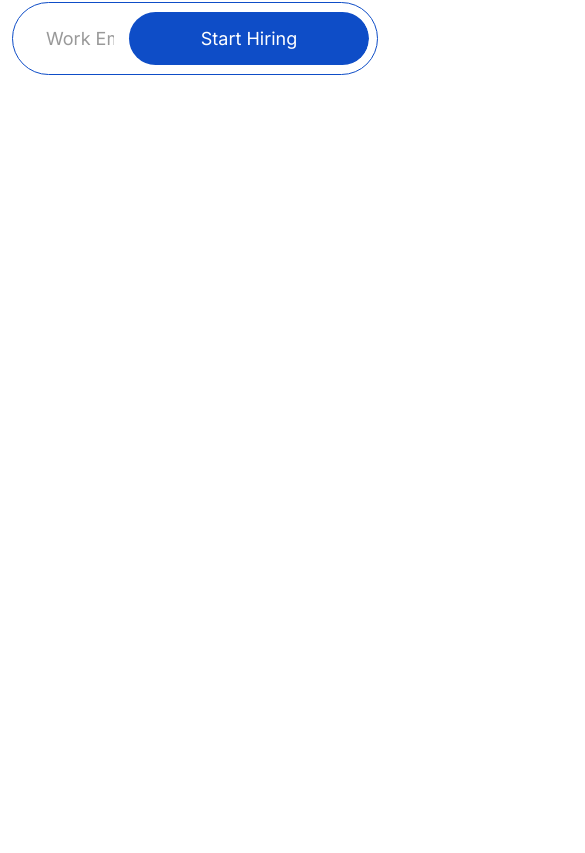
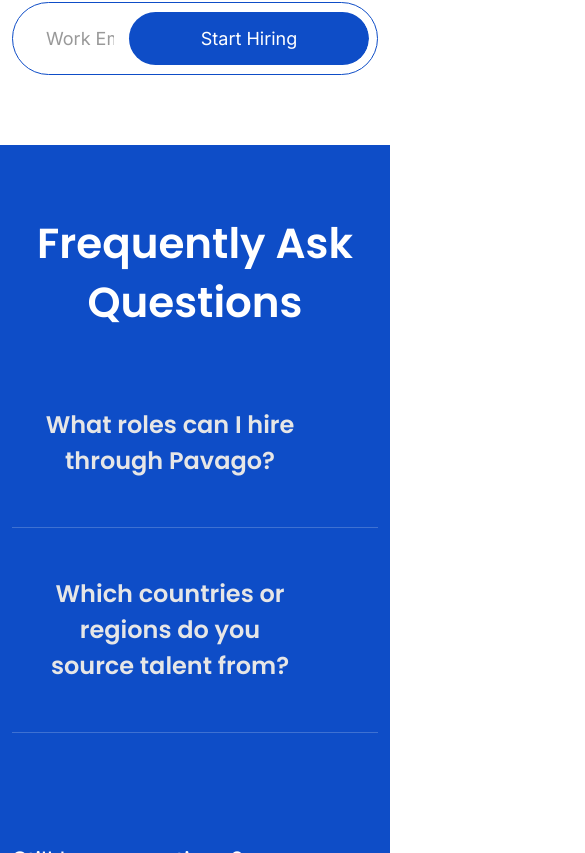
Before and after one commit to AreeshRazaKhan/pavago, a Next.js app: page / in a window 390 px wide. Shown: the part 11147-12000 px from the top of the page, 585 px wide, since content can reach past the window. Before the commit the page ends 11292 px from the top, so only its background shows below. Built offline with nearby package versions, Linux system fonts and the light colour scheme.

Commit message:
feat: add FAQ component and Footer; integrate FAQ into Home page

```diff
--- a/src/app/(pages)/page.jsx
+++ b/src/app/(pages)/page.jsx
@@ -1,4 +1,5 @@
 import CTA from "../components/cta/CTA";
+import FAQ from "../components/faq/FAQ";
 import Membership from "../components/membership/Membership";
 import OurProcess from "../components/our-process/OurProcess";
 import OurPricing from "../components/pricing/OurPricing";
@@ -89,6 +90,8 @@
       <Testimonials />
 
       <CTA />
+
+      <FAQ />
     </>
   );
 }
--- /dev/null
+++ b/src/app/components/faq/FAQ.jsx
@@ -0,0 +1,97 @@
+"use client";
+import React, { useState } from "react";
+import { motion, AnimatePresence } from "framer-motion";
+
+const faqData = [
+  {
+    id: 1,
+    question: "What roles can I hire through Pavago?",
+    answer:
+      "Whatever roles are remote, we can find. If it can be done remotely, we can recruit for it — including Sales, Marketing, Admin/Operations, Finance, IT & Engineering, Product, and more based on your needs.",
+  },
+  {
+    id: 2,
+    question: "Which countries or regions do you source talent from?",
+    answer:
+      "We commonly source talent from Latin America, Pakistan, and South Africa. The best region depends on the role, required time zone overlap, and budget.",
+  },
+];
+
+const FAQ = () => {
+  const [activeId, setActiveId] = useState(null);
+
+  const toggleAccordion = (id) => {
+    setActiveId(activeId === id ? null : id);
+  };
+  return (
+    <>
+      <section className="bg-primary py-70 px-3 md:px-4 lg:px-5">
+        <div className="container mx-auto">
+          <h2 className="font-semibold! text-center text-white!">
+            Frequently Ask Questions
+          </h2>
+
+          <div className="mt-50">
+            <div className="faq-wrapper flex flex-col gap-6">
+              {faqData.map((item) => (
+                <div key={item.id} className="py-6 border-b border-[#fff3]">
+                  <button
+                    onClick={() => toggleAccordion(item.id)}
+                    className="flex w-full cursor-pointer items-center justify-between outline-none ps-7.5 pb-6 pe-20"
+                  >
+                    <h3 className="font-semibold! text-[#e6e6e6]!">
+                      {item.question}
+                    </h3>
+                  </button>
+
+                  <AnimatePresence initial={false}>
+                    {activeId === item.id && (
+                      <motion.div
+                        key="content"
+                        initial="collapsed"
+                        animate="open"
+                        exit="collapsed"
+                        variants={{
+                          open: { opacity: 1, height: "auto" },
+                          collapsed: { opacity: 0, height: 0 },
+                        }}
+                        transition={{
+                          duration: 0.3,
+                          ease: [0.04, 0.62, 0.23, 0.98],
+                        }}
+                      >
+                        <p className="p-7.5 pt-0 text-white! fs-18">
+                          {item.answer}
+                        </p>
+                      </motion.div>
+                    )}
+                  </AnimatePresence>
+                </div>
+              ))}
+            </div>
+          </div>
+
+          <div className="flex justify-center mt-27.5">
+            <div className="flex flex-col justify-center">
+              <h3 className="text-white! underline font-inter">
+                Still have questions?
+              </h3>
+
+              <img
+                src="https://cdn.prod.website-files.com/665e07a05eaec7b470f49845/67038359125260b47d274571_arrow-2.svg"
+                alt=""
+                className="self-end -mt-5 -mb-12.5 translate-x-full"
+              />
+
+              <button className="btn btn-white font-semibold! cursor-pointer shadow-[0_5px_50px_#8eb4ff]">
+                Schedule a call
+              </button>
+            </div>
+          </div>
+        </div>
+      </section>
+    </>
+  );
+};
+
+export default FAQ;
--- /dev/null
+++ b/src/app/components/layout/Footer.jsx
@@ -0,0 +1,29 @@
+import React from "react";
+
+const Footer = () => {
+  return (
+    <>
+      <footer className="py-12.5 px-3 md:px-4 lg:px-5">
+        <div className="container mx-auto">
+          <div className="flex flex-col items-center gap-7.5">
+            <div className="logo-wrapper max-w-62.5">
+              <img src="/images/logo.png" alt="" />
+            </div>
+            <div className="flex items-center justify-center gap-7.5">
+              <a href="#" className="fs-18 text-black!">
+                Terms & Conditions
+              </a>
+              <div className="fs-18 text-black!">|</div>
+
+              <a href="#" className="fs-18 text-black!">
+                Privacy Policy
+              </a>
+            </div>
+          </div>
+        </div>
+      </footer>
+    </>
+  );
+};
+
+export default Footer;
--- a/src/app/layout.js
+++ b/src/app/layout.js
@@ -1,5 +1,6 @@
 import { Inter, Poppins } from "next/font/google";
 import "../styles/globals.css";
+import Footer from "./components/layout/Footer";
 
 const poppins = Poppins({
   weight: ["300", "400", "500", "600", "700"],
@@ -26,6 +27,8 @@
         className={`${poppins.variable} ${inter.variable} antialiased`}
       >
         {children}
+
+        <Footer />
       </body>
     </html>
   );
```
Also changed, not shown: public/images/logo.png (added).
